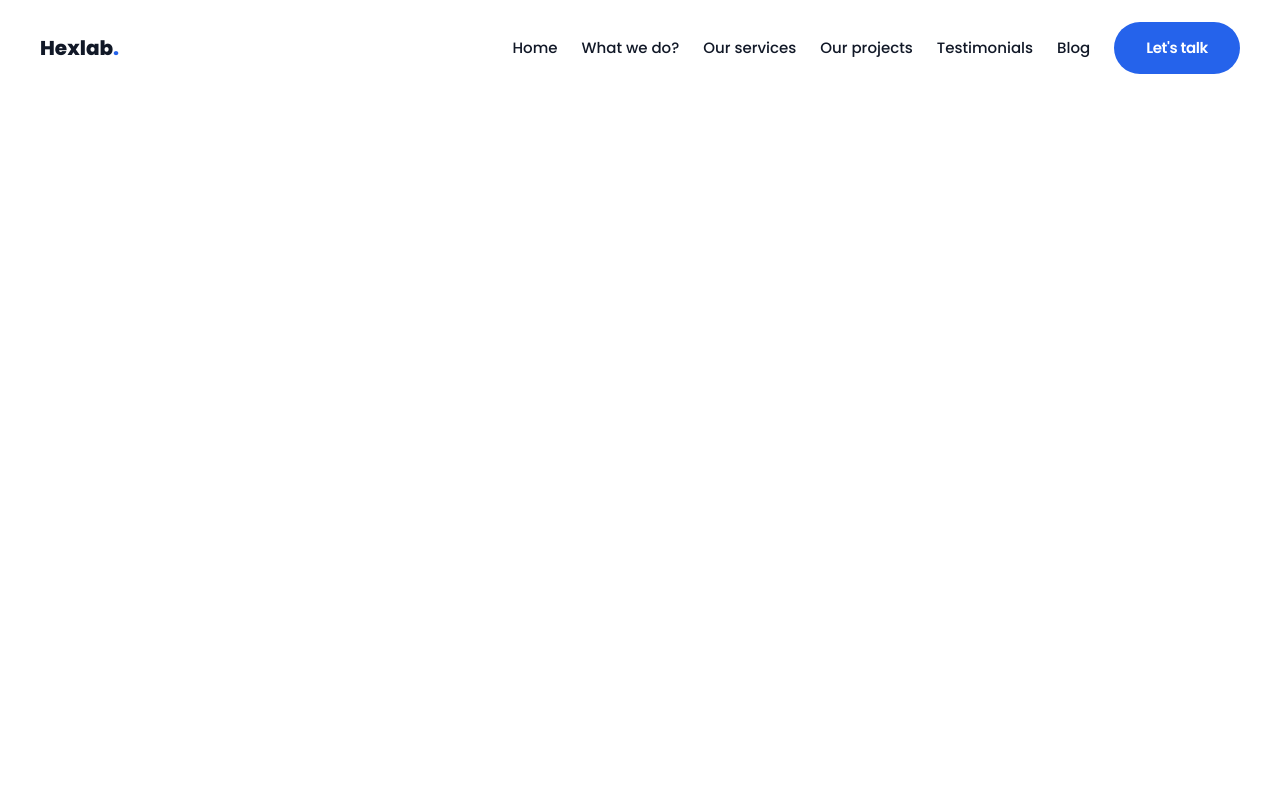
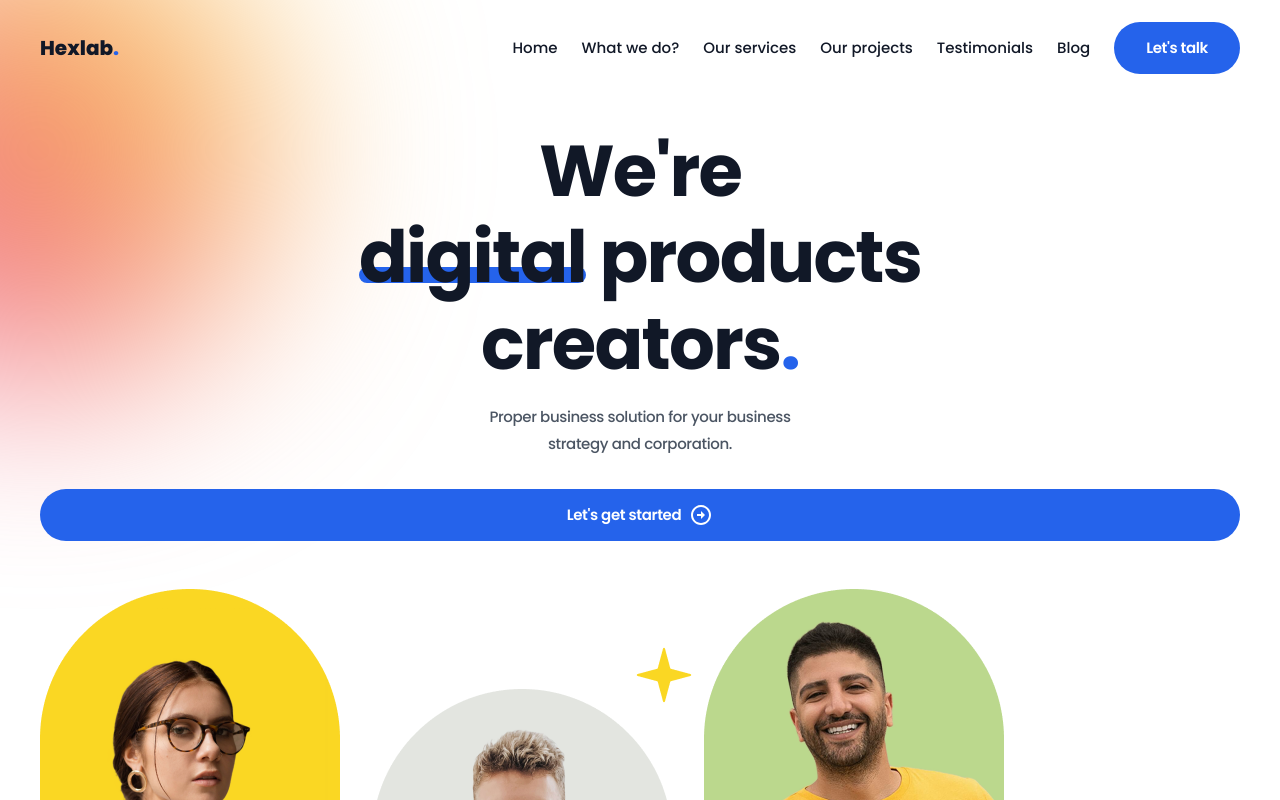
Before and after one commit to fajarfadillahh/hexlab-digital-marketing-react-tailwind, a React (Vite) app: page / in a window 1280 px wide. Shown: the top 800 px of the page. Built offline with nearby package versions, Linux system fonts and the light colour scheme.

Commit message:
create: Hero parts - HomePage

```diff
--- a/src/assets/styles/_reusables.css
+++ b/src/assets/styles/_reusables.css
@@ -7,7 +7,7 @@
     @apply pb-4 text-[15px] font-semibold -tracking-wide text-blue-600;
   }
   .section-title {
-    @apply pb-4 text-[28px] font-extrabold leading-title -tracking-wide text-gray-900;
+    @apply pb-4 text-[48px] font-bold leading-title -tracking-wide text-gray-900;
   }
   .section-text {
     @apply text-[15px] font-medium leading-text -tracking-wide text-gray-600;
@@ -24,7 +24,7 @@
     @apply border-[1.5px] border-blue-600 text-blue-600 hover:bg-blue-600 hover:text-white;
   }
   .button-icon {
-    @apply inline-flex text-[1.3rem];
+    @apply inline-flex text-[1.5rem];
   }
 
   /* container class */
--- a/src/pages/Home.jsx
+++ b/src/pages/Home.jsx
@@ -3,10 +3,14 @@ import React from "react";
 // import components
 import Header from "../components/Header";
 
+// import parts
+import Hero from "../parts/HomePage/Hero";
+
 const Home = () => {
   return (
     <>
       <Header />
+      <Hero />
     </>
   );
 };
--- /dev/null
+++ b/src/parts/HomePage/Hero.jsx
@@ -0,0 +1,44 @@
+import React from "react";
+import { RiArrowRightCircleLine } from "react-icons/ri";
+import { Link } from "react-router-dom";
+
+// import images
+import HeroImg from "../../assets/images/hero-img.png";
+
+const Hero = () => {
+  return (
+    <section className="hero relative pt-32 pb-16">
+      {/* gradient accents */}
+      <div className="absolute -top-20 -left-48 -z-10 h-[460px] w-[460px] rounded-full bg-gradient-to-tr from-pink-500 to-yellow-300 blur-[100px]" />
+
+      <div className="hero__container container grid gap-12">
+        <div className="hero__data text-center">
+          <h1 className="hero__title section-title text-[72px]">
+            We're
+            <br />
+            <span className="relative">
+              digital
+              <div className="absolute bottom-6 left-0 -z-10 h-4 w-full rounded-full bg-blue-600" />
+            </span>{" "}
+            products
+            <br />
+            creators<span className="text-blue-600">.</span>
+          </h1>
+          <p className="hero__text section-text pb-8">
+            Proper business solution for your business
+            <br />
+            strategy and corporation.
+          </p>
+          <Link to="/" className="hero__button button button-fill">
+            Let's get started
+            <RiArrowRightCircleLine className="button-icon" />
+          </Link>
+        </div>
+
+        <img src={HeroImg} alt="hero img" className="hero__img" />
+      </div>
+    </section>
+  );
+};
+
+export default Hero;
--- a/tailwind.config.cjs
+++ b/tailwind.config.cjs
@@ -15,7 +15,7 @@ module.exports = {
     },
     extend: {
       lineHeight: {
-        title: "145%",
+        title: "120%",
         text: "180%",
       },
       transitionDuration: {
```
